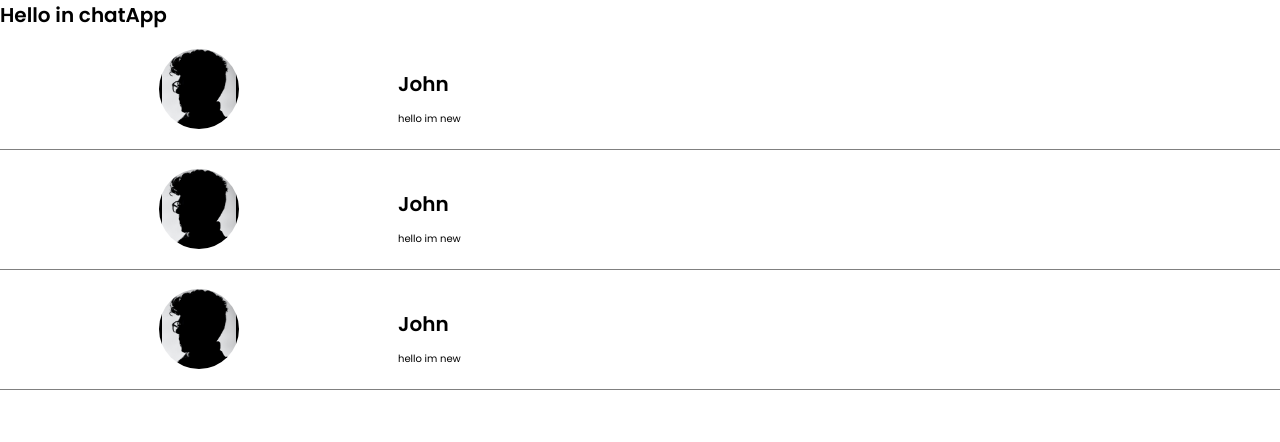
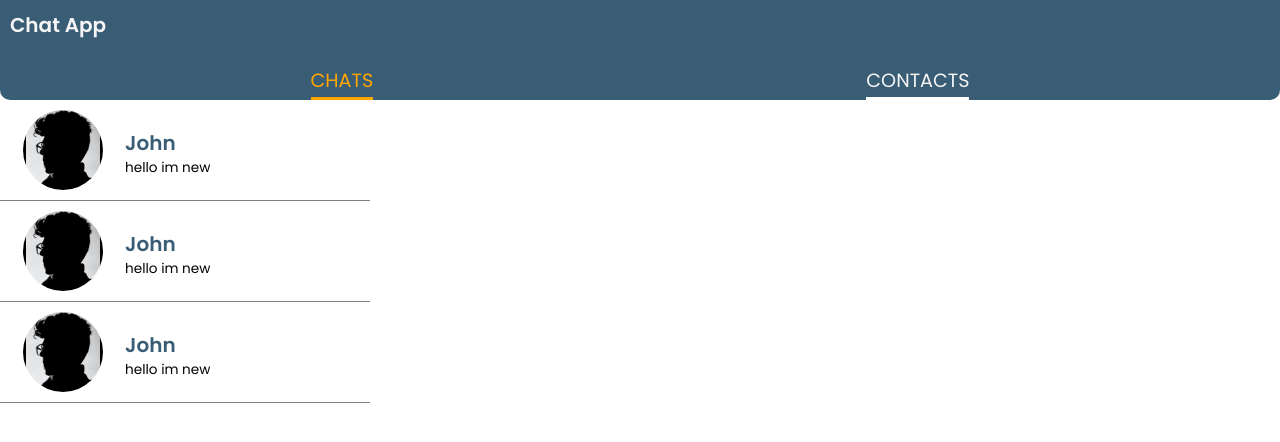
Before and after one commit to atrykp/chat-app-client, a React (Create React App) app: page / in a window 1280 px wide. Shown: the top 442 px of the page. Built offline with nearby package versions, Linux system fonts and the light colour scheme.

Commit message:
add NavBar component

```diff
--- a/src/Screen/MainScreen/MainScreen.tsx
+++ b/src/Screen/MainScreen/MainScreen.tsx
@@ -1,7 +1,7 @@
-import { IListTemplate } from "../../Template/ListTemplate/ListTemplate";
 import "./MainScreen.scss";
 import ListTemplate from "../../Template/ListTemplate/ListTemplate";
 import profile from "../../images/profile.jpg";
+import NavBar from "../../components/NavBar/NavBar";
 
 const contacts = [
   { header: "John", text: "hello im new", img: profile },
@@ -12,7 +12,7 @@ const contacts = [
 const MainScreen = () => {
   return (
     <>
-      <h1>Hello in chatApp</h1>
+      <NavBar />
       <ListTemplate listElements={contacts}></ListTemplate>
     </>
   );
--- a/src/components/ListElement/ListElement.scss
+++ b/src/components/ListElement/ListElement.scss
@@ -2,17 +2,22 @@
   display: grid;
   grid-template-columns: 30% 1fr;
   grid-template-rows: 60% 40%;
-  height: 15vh;
+  min-height: 96px;
+  max-height: 106px;
   padding: 10px;
+
   border-bottom: 1px solid gray;
+  max-width: 370px;
 }
 .list-element-header {
   align-self: flex-end;
   padding-left: 10px;
+  color: #395d75;
 }
 .list-element-paragraph {
-  align-self: center;
+  align-self: flex-start;
   padding-left: 10px;
+  font-size: 0.85rem;
 }
 .list-element-image {
   grid-column: 1/2;
--- /dev/null
+++ b/src/components/NavBar/NavBar.scss
@@ -0,0 +1,29 @@
+.navbar-wrapper {
+  position: relative;
+  background-color: #395d75;
+  height: 100px;
+  border-radius: 0 0 10px 10px;
+  color: whitesmoke;
+  padding: 10px;
+}
+.navbar-links-wrapper {
+  position: absolute;
+  bottom: 0;
+  left: 5%;
+  right: 5%;
+  display: flex;
+  justify-content: space-around;
+  width: 90%;
+}
+.navbar-link {
+  font-size: 1.2rem;
+  text-decoration: none;
+  text-transform: uppercase;
+  color: whitesmoke;
+  border-bottom: 3px solid white;
+  padding-bottom: 2px;
+}
+.active {
+  color: #ffa600;
+  border-bottom: 3px solid #ffa600;
+}
--- /dev/null
+++ b/src/components/NavBar/NavBar.tsx
@@ -0,0 +1,20 @@
+import "./NavBar.scss";
+import { NavLink } from "react-router-dom";
+
+const NavBar = () => {
+  return (
+    <div className="navbar-wrapper">
+      <h1>Chat App</h1>
+      <div className="navbar-links-wrapper">
+        <NavLink className="navbar-link" to="/">
+          Chats
+        </NavLink>
+        <NavLink className="navbar-link" to="contacts">
+          contacts
+        </NavLink>
+      </div>
+    </div>
+  );
+};
+
+export default NavBar;
```
